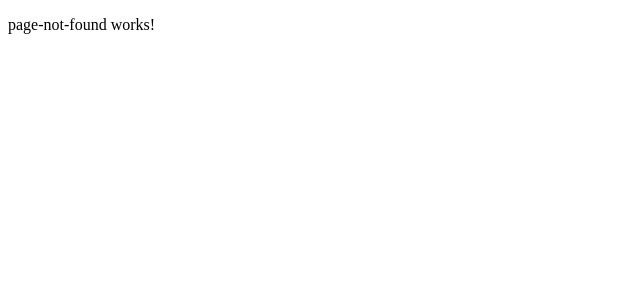
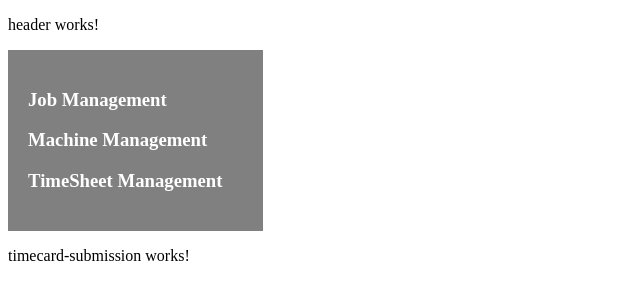
Before and after one commit to 62nK/DisasterRecoveryApp, an Angular app: page /home/timecard/submission in a window 1280 px wide. Shown: the top 300 px of the page, without its empty margins (0-640 px from the left). Built offline with nearby package versions, Linux system fonts and the light colour scheme.

Commit message:
added home, changed routes

```diff
--- a/src/app/app.module.ts
+++ b/src/app/app.module.ts
@@ -13,6 +13,7 @@ import { TimecardApprovalComponent } from './timecard-approval/timecard-approval
 import { TimecardSubmissionComponent } from './timecard-submission/timecard-submission.component';
 import { LoginComponent } from './login/login.component';
 import { PageNotFoundComponent } from './page-not-found/page-not-found.component';
+import { HomeComponent } from './home/home.component';
 
 @NgModule({
   declarations: [
@@ -26,7 +27,8 @@ import { PageNotFoundComponent } from './page-not-found/page-not-found.component
     TimecardApprovalComponent,
     TimecardSubmissionComponent,
     LoginComponent,
-    PageNotFoundComponent
+    PageNotFoundComponent,
+    HomeComponent
   ],
   imports: [
     BrowserModule,
--- /dev/null
+++ b/src/app/home/home.component.html
@@ -0,0 +1,3 @@
+<app-header></app-header>
+<app-sidenav></app-sidenav>
+<router-outlet></router-outlet>
--- /dev/null
+++ b/src/app/home/home.component.ts
@@ -0,0 +1,15 @@
+import { Component, OnInit } from '@angular/core';
+
+@Component({
+  selector: 'app-home',
+  templateUrl: './home.component.html',
+  styleUrls: ['./home.component.css']
+})
+export class HomeComponent implements OnInit {
+
+  constructor() { }
+
+  ngOnInit() {
+  }
+
+}
--- a/src/app/sidenav/sidenav.component.css
+++ b/src/app/sidenav/sidenav.component.css
@@ -0,0 +1,13 @@
+.sidenav-component{
+    background-color: grey;
+    height: 100%;
+    width: 17%;
+    padding: 20px;
+}
+.menu{
+    color: white;
+}
+a{
+    color: white;
+    text-decoration:none;
+}
--- a/src/app/sidenav/sidenav.component.html
+++ b/src/app/sidenav/sidenav.component.html
@@ -1,6 +1,7 @@
-<p>sidenav works!</p>
-<div class="column left">
-		<h3><a href="/joblist">Job Management</a></h3>
-		<h3><a href="/machinelist">Machine Management</a></h3>
-		<h3><a href="/timesheetlist">TimeSheet Management</a></h3>
-    </div>
+<div class="sidenav-component">
+	<div class="menu">
+		<h3><a href="home/jobcode/management">Job Management</a></h3>
+		<h3><a href="home/machinecode/management">Machine Management</a></h3>
+		<h3><a href="home/timecard/approval">TimeSheet Management</a></h3>
+	</div>
+</div>
```
Also changed, not shown: src/app/app-routing.module.ts (+7 -0 lines), src/app/home/home.component.css (added), 1 other file (tests, documents, lock files or other folders).
